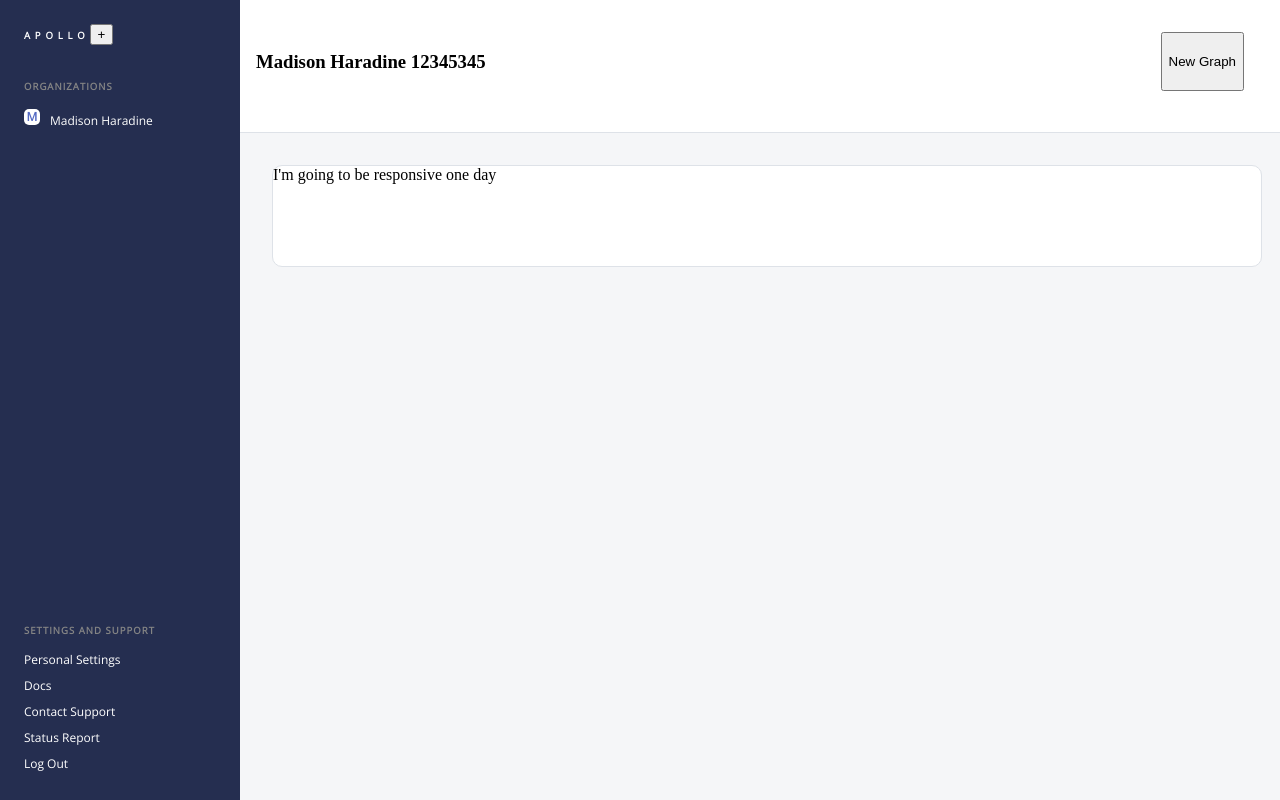
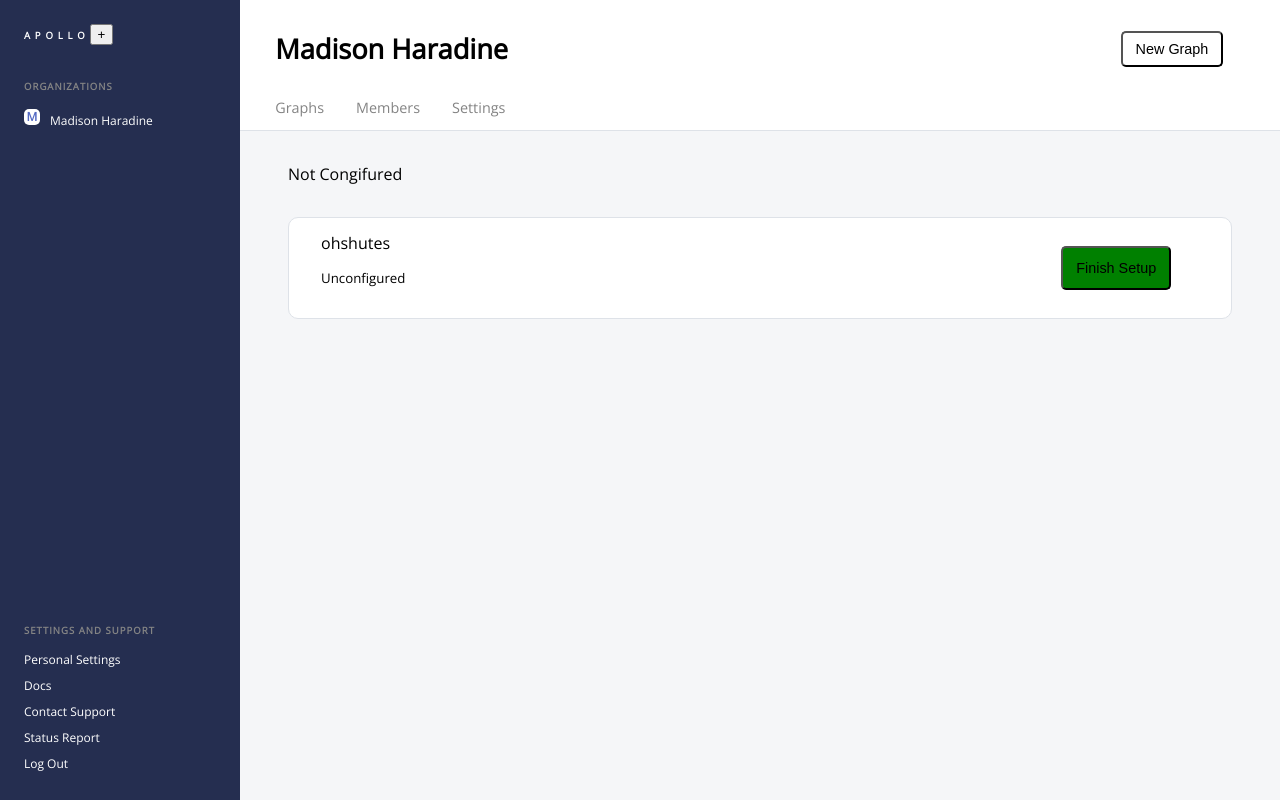
Before and after one commit to madihara/ApolloMockClient, a React (Create React App) app: page / in a window 1280 px wide. Built offline with nearby package versions, Linux system fonts and the light colour scheme.

Commit message:
End of Day 1. Mostly just styling

```diff
--- a/src/App.css
+++ b/src/App.css
@@ -3,4 +3,5 @@
   margin: 0;
   box-sizing: border-box;
   overflow: hidden;
+  font-family: 'Open Sans', sans-serif;
 }
--- a/src/Pages/UserPage.jsx
+++ b/src/Pages/UserPage.jsx
@@ -1,6 +1,4 @@
 import React from 'react'
-import styled from 'styled-components'
-
 
 import HorizontalMenu from '../components/menu bar/HorizontalMenu'
 import ResponsiveDiv from '../components/containers/ResponsiveDiv'
@@ -15,7 +13,7 @@
       width: '100%',
       }}>
       <HorizontalMenu />
-      <ResponsiveDiv />
+      <ResponsiveDiv style={{overflowY: 'scroll'}} />
     </div>
   )
 }
--- /dev/null
+++ b/src/components/Button.js
@@ -0,0 +1,19 @@
+
+import styled from 'styled-components'
+
+const Button = styled.button`
+    padding: 0 0.8rem;
+    margin: 28px;
+    background-color: #fff;
+    border-radius: 5px;
+    font-size: 0.9rem;
+    font-weight: normal;
+
+    &:hover{
+    background-color: #F5F6F8;
+    box-shadow: 0px 4px px #F5F6F8;
+
+    }
+  `
+
+  export default Button
--- a/src/components/containers/ResponsiveDiv.jsx
+++ b/src/components/containers/ResponsiveDiv.jsx
@@ -1,8 +1,16 @@
 import React from 'react'
 import styled from 'styled-components'
 
+import Button from '../Button'
+
+const Title = styled.h3`
+  font-size: 1rem;
+  padding: 0;
+  margin: 2rem 3rem;
+  font-weight: normal;
+`
+
 const Responsive = styled.div`
-  width: 95%;
   max-width: 100vw;
   min-height: 100px;
   background: white;
@@ -10,17 +18,35 @@
   border: 1px solid #DEE2E8;
   border-radius: 10px;
   display: flex;
-  margin: 2rem;
+  flex-flow: row wrap;
+  justify-content: space-between;
+  margin: 0 3rem;
+  padding: 0 2rem;
+
+
+  h4{
+    font-weight: normal;
+    line-height: 0.5rem;
+  }
+  h5{
+    font-weight: lighter;
+  }
 `
 
-const ResponsiveDiv = () => {
+
+
+ const ResponsiveDiv = () => {
   return(
-    <Responsive>
-
-      I'm going to be responsive one day
-
-    </Responsive>
-
+    <div style={{overflowY:'auto'}}>
+      <Title>Not Congifured</Title>
+      <Responsive>
+        <div>
+        <h4>ohshutes</h4>
+        <h5>Unconfigured</h5>
+        </div>
+        <Button style={{backgroundColor: 'green'}}>Finish Setup</Button>
+      </Responsive>
+    </div>
 
   )
 }
--- a/src/components/menu bar/HorizontalMenu.jsx
+++ b/src/components/menu bar/HorizontalMenu.jsx
@@ -1,32 +1,56 @@
 import React from 'react'
 import styled from 'styled-components'
+
+import Button from '../Button'
 
 const Menu = styled.div`
   background: white;
   width: 100%;
   max-width: 100vw;
-  height: 100px;
   border-bottom: 1px solid #DEE2E8;
-  padding: 2rem 1rem 0rem;
+  padding: 0.2rem;
 `
 
 const FlexRow = styled.div`
   max-width: 95%;
   display: flex;
   flex-direction: row;
-  justify-content: space-between;
   flex-wrap: wrap-reverse;
+  padding: 0 2rem;
+
+  h3{
+    font-size: 1.7rem;
+  }
+
+
+`
+const Tab = styled.a`
+  font-size: 0.9rem;
+  padding: 0.2rem 2rem 0.6rem 0;
+  color: #848484;
+  text-decoration:none;
+
+  &:hover{
+    cursor: pointer;
+    color: black;
+  }
+
 `
 
 
 const HorizontalMenu = () => {
   return(
     <Menu>
-      <FlexRow>
+      <FlexRow style={{justifyContent: 'space-between'}}>
 
-        <h3>Madison Haradine 12345345</h3>
-        <button>New Graph</button>
+        <h3>Madison Haradine</h3>
+        <Button>New Graph</Button>
 
+      </FlexRow>
+      <FlexRow style={{justifyContent: 'flex-start'}}>
+        <Tab href="/graphs">Graphs</Tab>
+        <Tab href="/member">Members</Tab>
+        <Tab href="settings">Settings</Tab>
       </FlexRow>
       </Menu>
   )
--- a/src/components/menu bar/Menu.jsx
+++ b/src/components/menu bar/Menu.jsx
@@ -16,10 +16,13 @@
 		color: white;
 		left: 0;
 		font-size: 0.9rem;
-		font-family: 'Open Sans', sans-serif;
 		font-weight: lighter;
 		margin: 0;
 		line-height: 0.6rem;
+
+		@media screen and (max-width: 800px){
+			display: none;
+		}
 
 		h1{
 			text-transform: uppercase;
```
